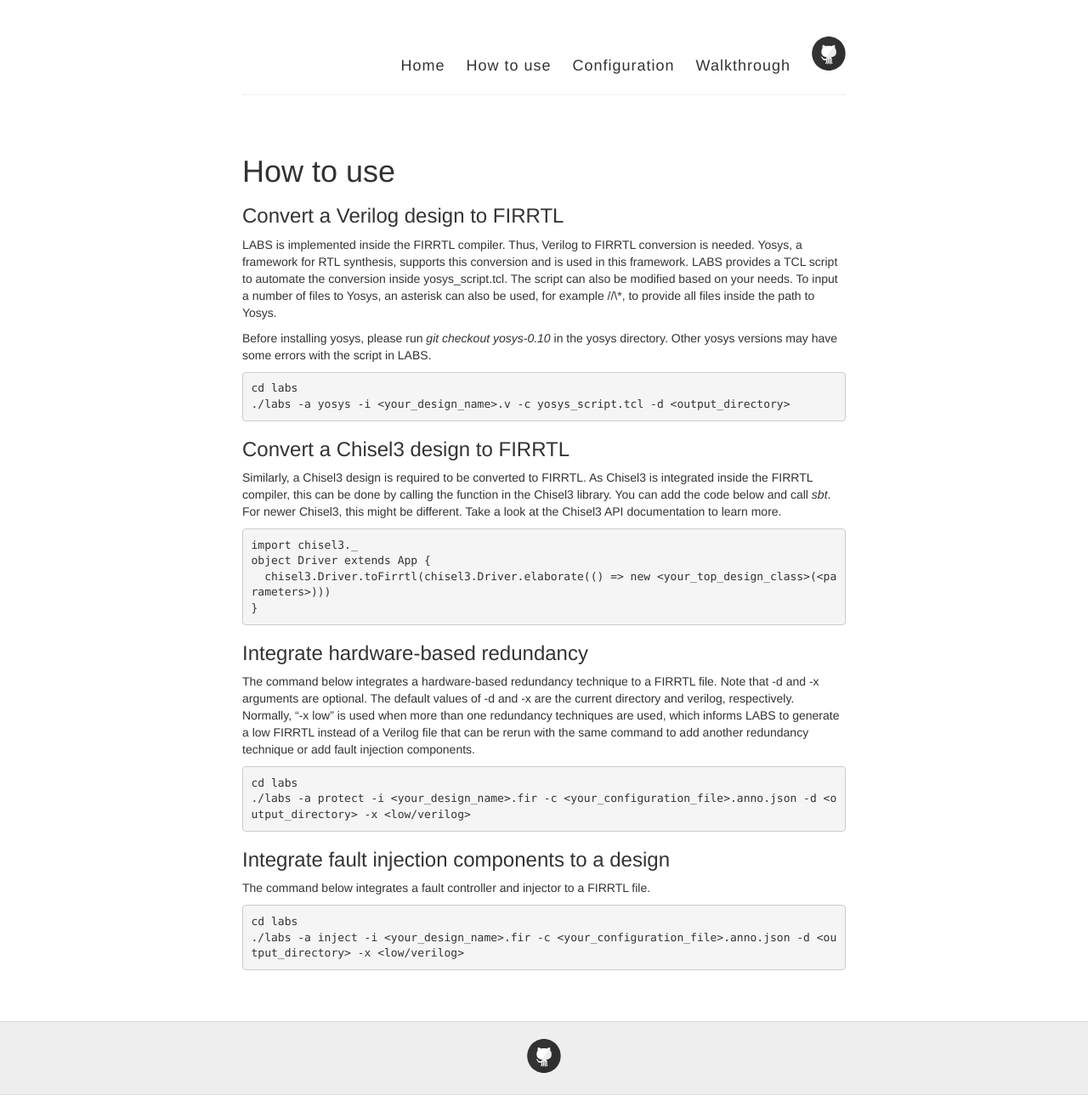
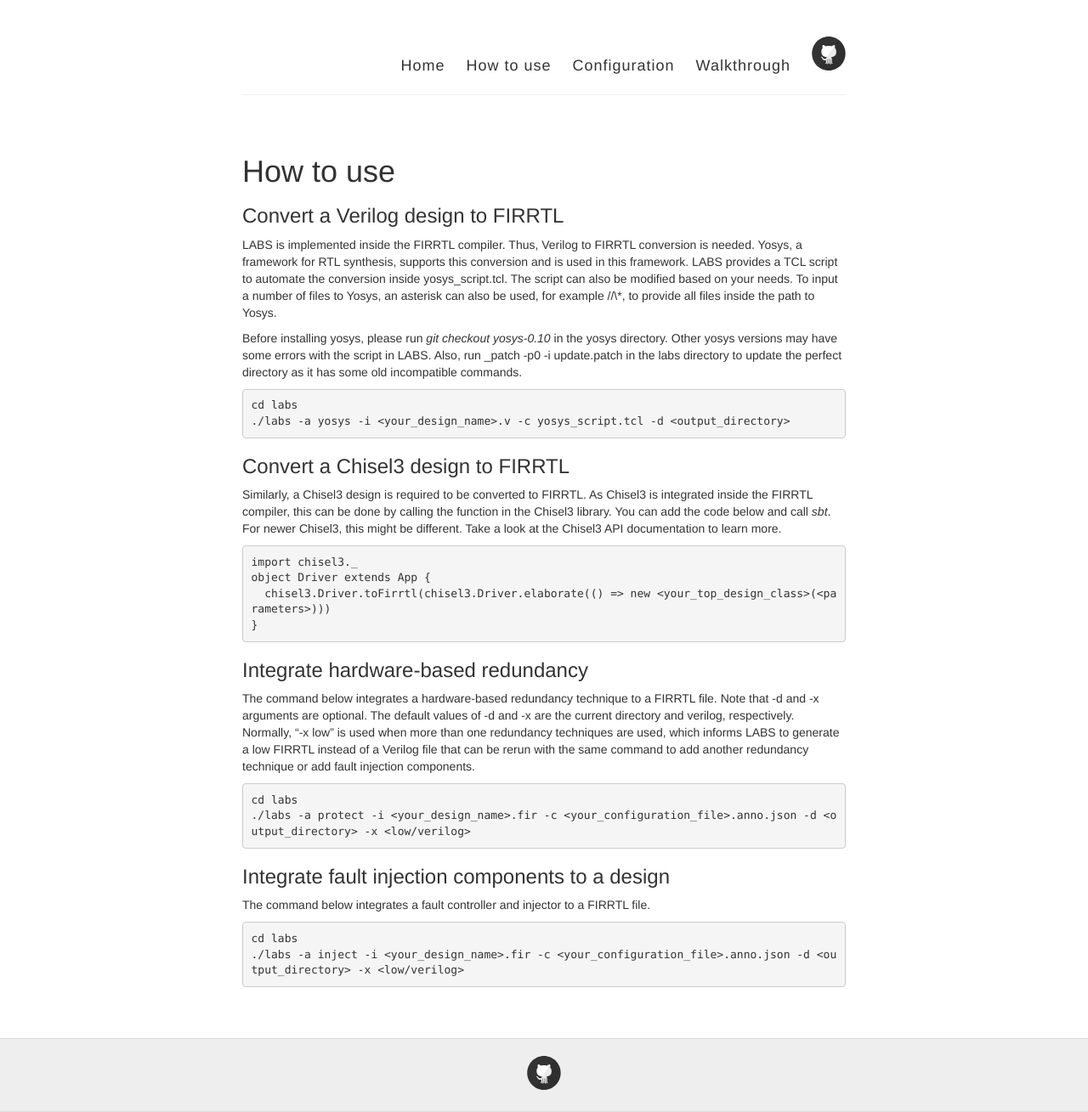
Before and after one commit to nus-labs/nus-labs.github.io, a Jekyll site: the page built from usage.md, in a window 1280 px wide. Shown: the whole page at 85% size. Built offline with Jekyll 4.4.1, drawn with Linux system fonts in a browser that asks for light colours; nearby versions of some CDN libraries.

Commit message:
Add texts

````diff
--- a/usage.md
+++ b/usage.md
@@ -6,7 +6,7 @@ permalink: /howtouse/
 ### Convert a Verilog design to FIRRTL
 LABS is implemented inside the FIRRTL compiler. Thus, Verilog to FIRRTL conversion is needed. Yosys, a framework for RTL synthesis, supports this conversion and is used in this framework. LABS provides a TCL script to automate the conversion inside yosys\_script.tcl. The script can also be modified based on your needs. To input a number of files to Yosys, an asterisk can also be used, for example /<path>/\*, to provide all files inside the path to Yosys.
 
-Before installing yosys, please run _git checkout yosys-0.10_ in the yosys directory. Other yosys versions may have some errors with the script in LABS.
+Before installing yosys, please run _git checkout yosys-0.10_ in the yosys directory. Other yosys versions may have some errors with the script in LABS. Also, run _patch -p0 -i update.patch in the labs directory to update the perfect directory as it has some old incompatible commands.
 
 ```code3
 cd labs
````
